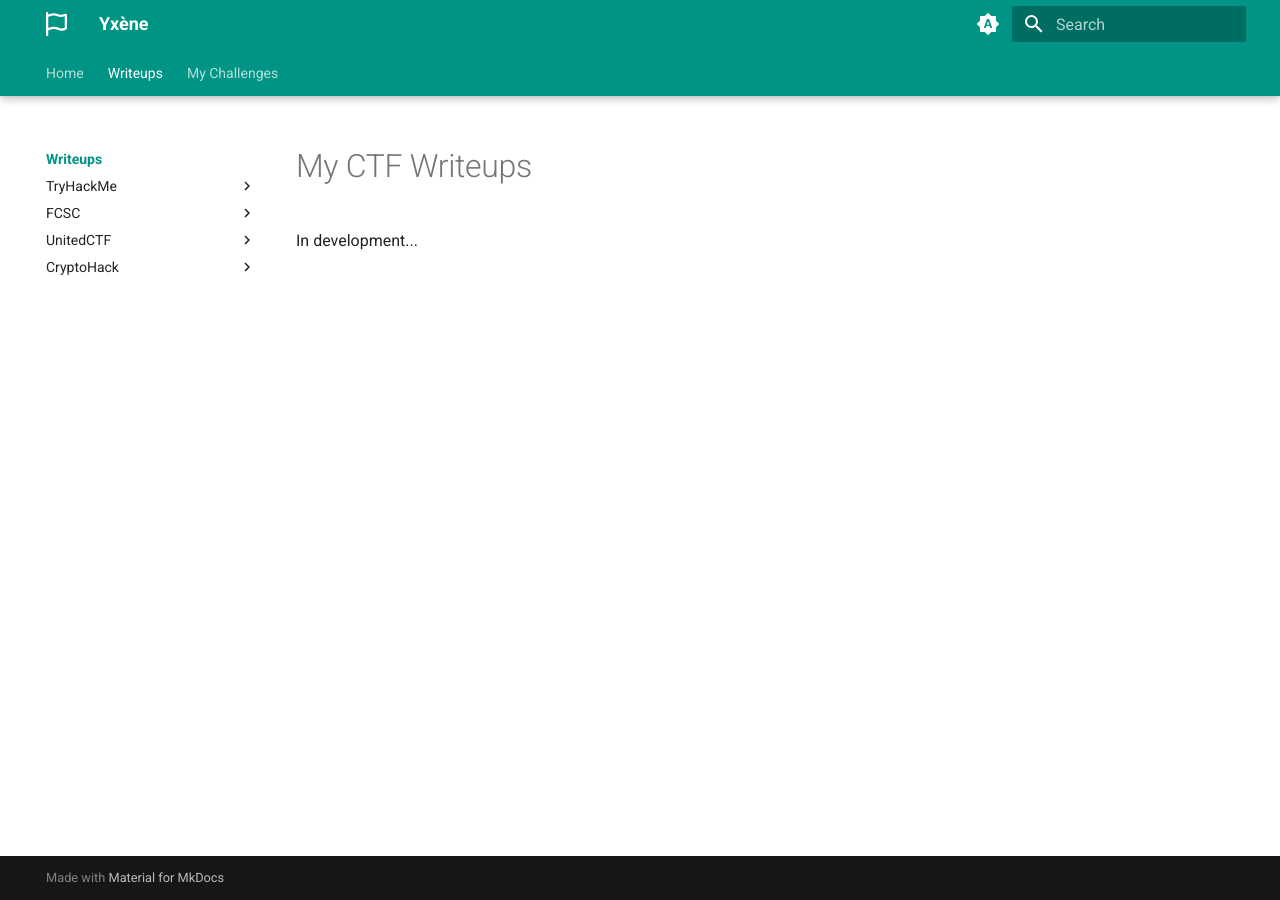
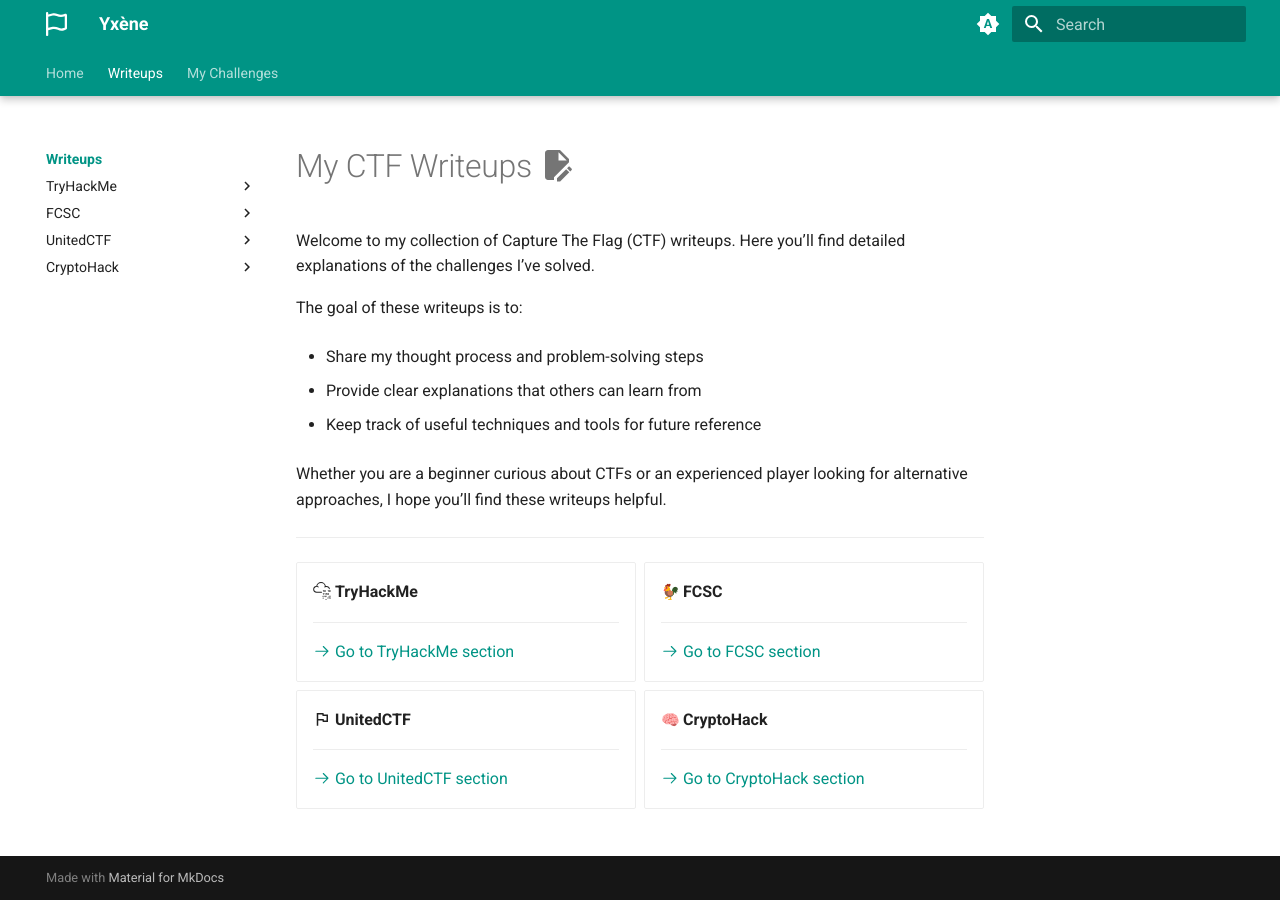
Before and after one commit to Yxene/yxene.github.io, an MkDocs documentation site: the page built from docs/writeups/README.md, in a window 1280 px wide. Built offline with MkDocs 1.6.1 and Material for MkDocs 9.7.7, drawn with Linux system fonts in a browser that asks for light colours; emoji names are drawn with the system emoji font.

Commit message:
Add writeups home

```diff
--- a/docs/writeups/README.md
+++ b/docs/writeups/README.md
@@ -1,3 +1,45 @@
-# My CTF Writeups
+# My CTF Writeups :material-file-edit:
 
-In development...
+Welcome to my collection of Capture The Flag (CTF) writeups.
+Here you’ll find detailed explanations of the challenges I’ve solved.
+
+The goal of these writeups is to:
+
+- Share my thought process and problem-solving steps
+
+- Provide clear explanations that others can learn from
+
+- Keep track of useful techniques and tools for future reference
+
+Whether you are a beginner curious about CTFs or an experienced player looking for alternative approaches, I hope you’ll find these writeups helpful.
+
+---
+
+<div class="grid cards" markdown>
+
+-   :simple-tryhackme: __TryHackMe__
+
+    ---
+
+    [:octicons-arrow-right-24: Go to TryHackMe section](tryhackme/README.md)
+
+-   :rooster: __FCSC__
+
+    ---
+
+    [:octicons-arrow-right-24: Go to FCSC section](fcsc/README.md)
+
+-   :material-flag-outline: __UnitedCTF__
+
+    ---
+
+    [:octicons-arrow-right-24: Go to UnitedCTF section](unitedctf/README.md)
+
+-   :brain: __CryptoHack__
+
+    ---
+
+    [:octicons-arrow-right-24: Go to CryptoHack section](cryptohack/README.md)
+
+
+</div>
```
